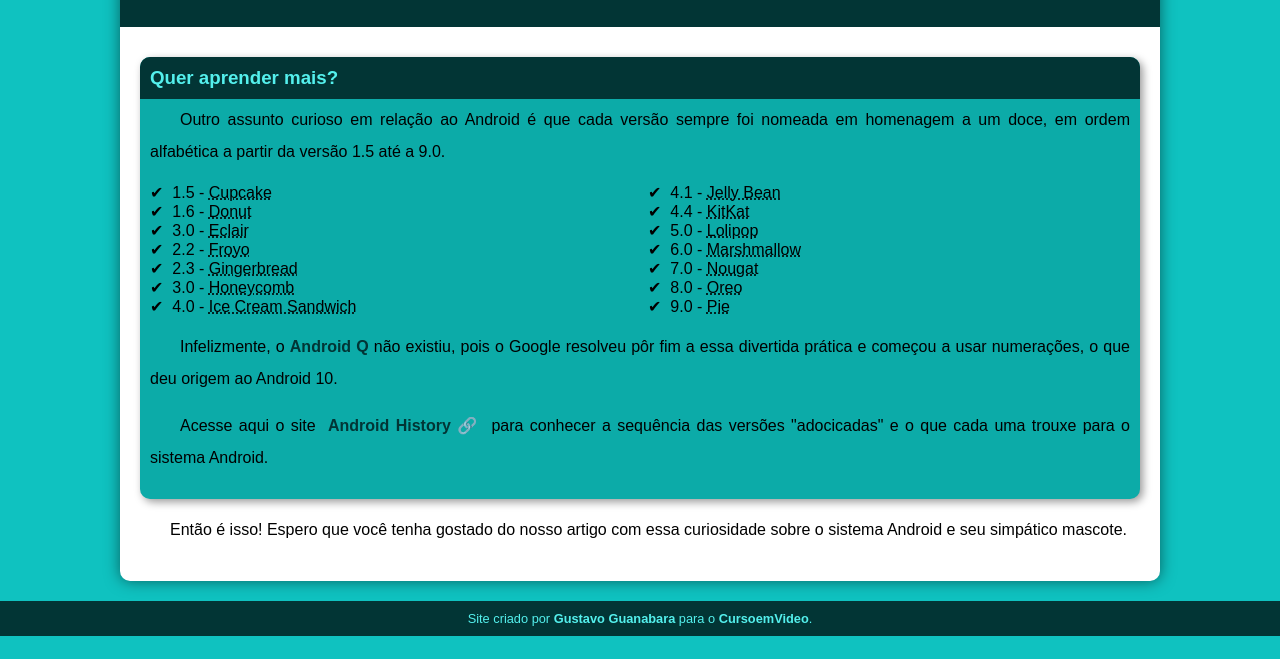
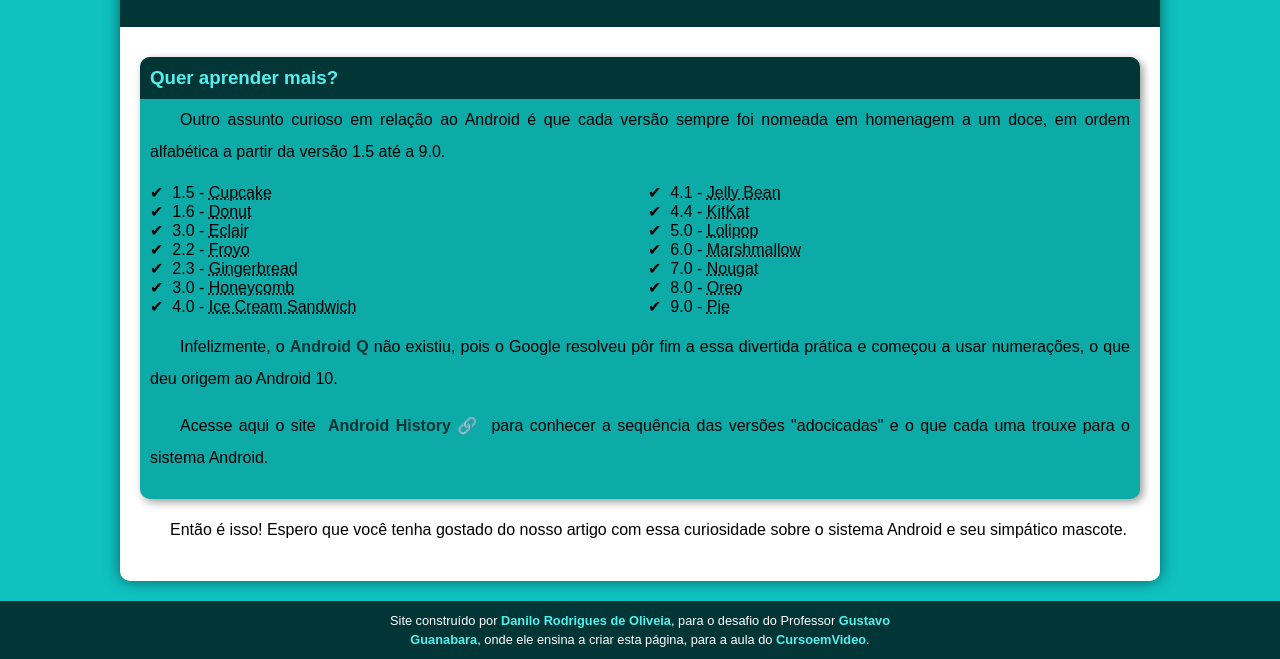
Before and after one commit to danilo-rodrigues38/projeto-android, a plain HTML site: page index.html in a window 1280 px wide. Shown: the part 2385-3044 px from the top of the page. Before the commit the page ends 3021 px from the top, so only its background shows below. Drawn offline with Linux system fonts and the light colour scheme.

Commit message:
Adequação no rodapé do site

```diff
--- a/css/style.css
+++ b/css/style.css
@@ -192,6 +192,14 @@ footer {
     padding: 10px;
 }
 
+footer p {
+    color: white;
+    margin: auto;
+    max-width: 500px;
+    text-align: center;
+    line-height: 1.5em;
+}
+
 footer a {
     color: var(--cor00);
     font-weight: bolder;
--- a/index.html
+++ b/index.html
@@ -90,7 +90,7 @@
         </main>
 
         <footer>
-            Site criado por <a href="https://gustavoguanabara.github.io/" target="_blank" rel="external">Gustavo Guanabara</a> para o <a href="https://www.youtube.com/@CursoemVideo" target="_blank" rel="external">CursoemVideo</a>.
+            <p>Site construído por <a href="https://github.com/danilo-rodrigues38" target="_blank" rel="external">Danilo Rodrigues de Oliveia</a>, para o desafio do Professor <a href="https://gustavoguanabara.github.io/" target="_blank" rel="external">Gustavo Guanabara</a>, onde ele ensina a criar esta página, para a aula do <a href="https://www.youtube.com/@CursoemVideo" target="_blank" rel="external">CursoemVideo</a>.</p>
         </footer>
     </body>
 </html>
```
